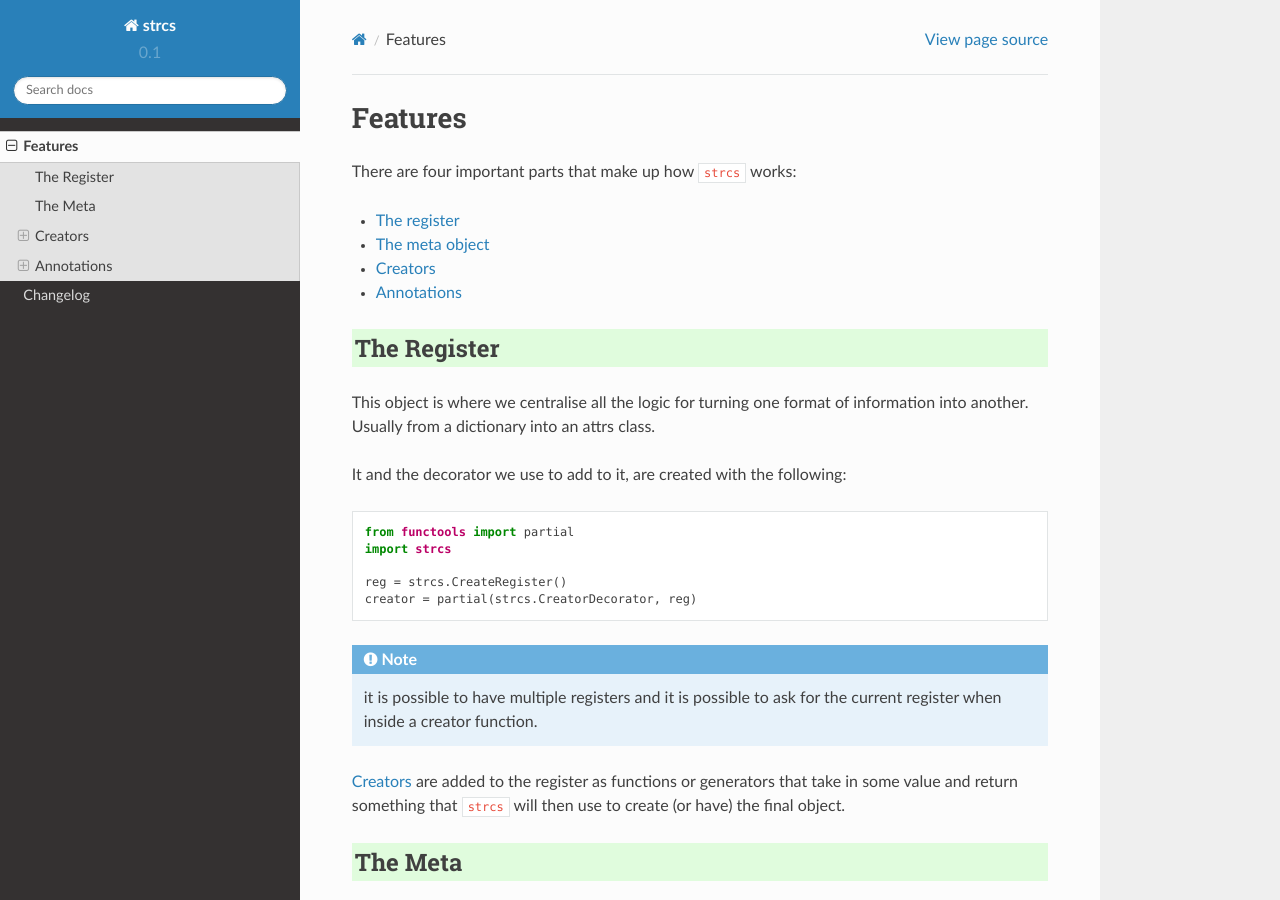
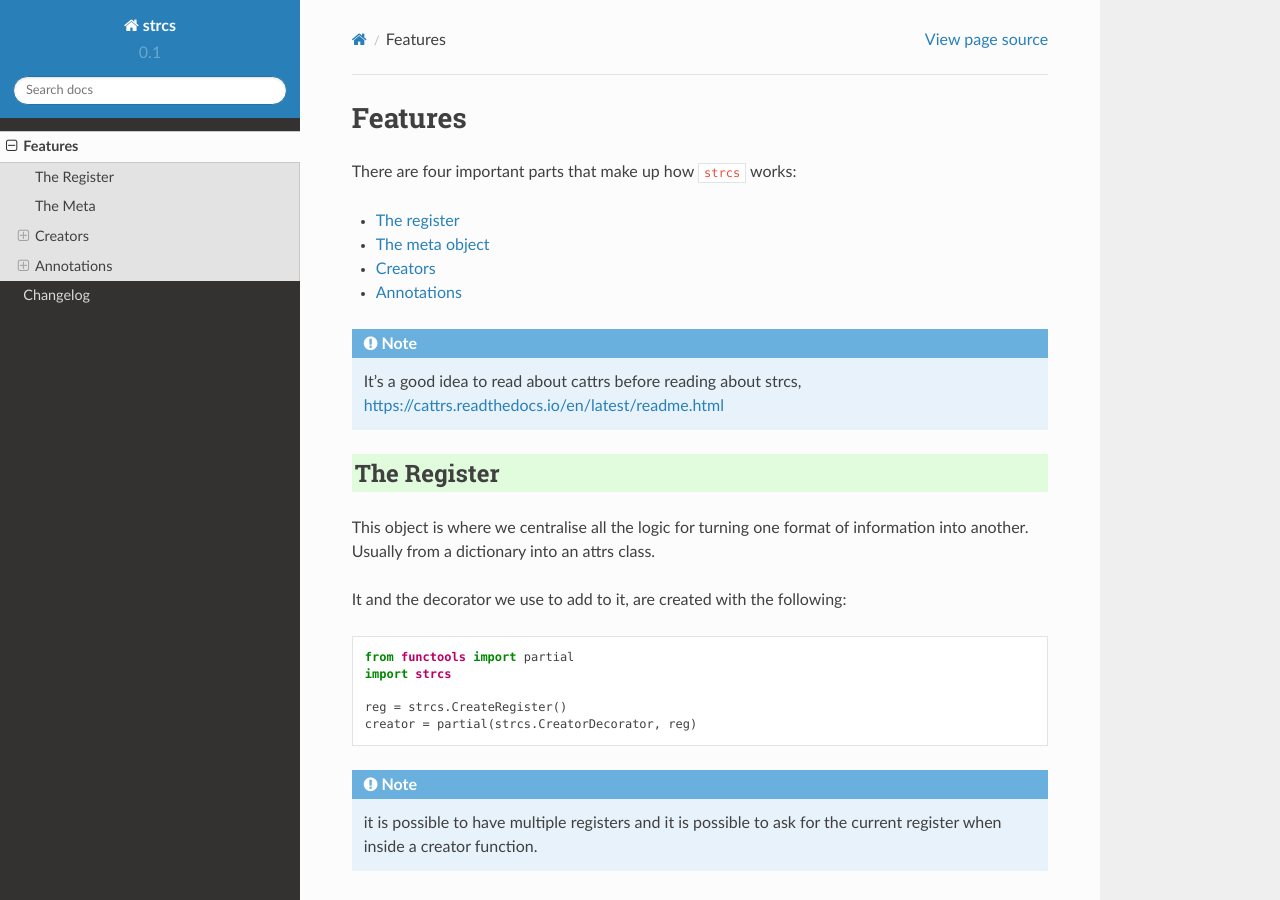
Before and after one commit to delfick/strcs, a Sphinx documentation site: the page built from docs/strcs/features.rst, in a window 1280 px wide and 900 px high. Built offline with Sphinx 7.4.7 and the Read the Docs theme 2.0.0, drawn with Linux system fonts in a browser that asks for light colours.

Commit message:
docs: get reader to look at cattrs first

```diff
--- a/docs/strcs/features.rst
+++ b/docs/strcs/features.rst
@@ -9,6 +9,9 @@ There are four important parts that make up how ``strcs`` works:
 * :ref:`The meta object <features_meta>`
 * :ref:`Creators <features_creators>`
 * :ref:`Annotations <features_annotations>`
+
+.. note:: It's a good idea to read about cattrs before reading about strcs,
+   https://cattrs.readthedocs.io/en/latest/readme.html
 
 .. _features_register:
 
```
